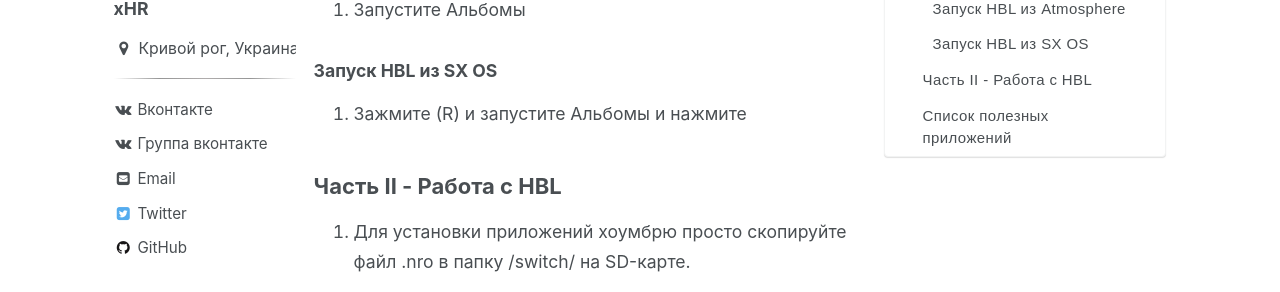
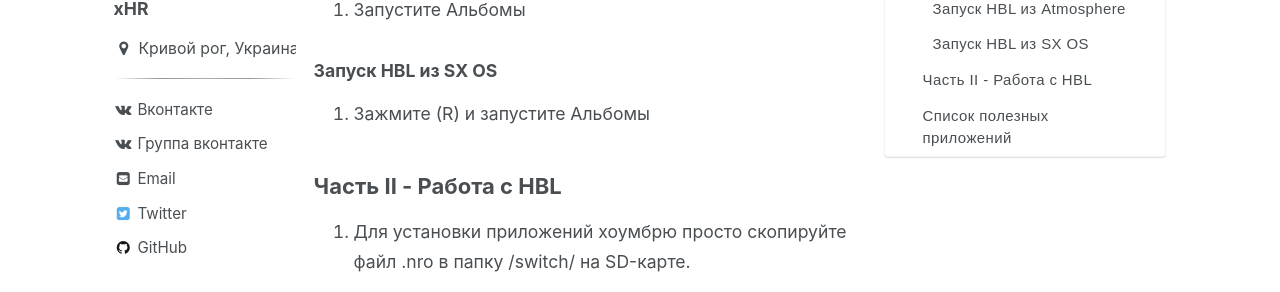
Before and after one commit to rashevskyv/kefir, a Jekyll site: the page built from _pages/launch-hbl.md, in a window 1280 px wide and 900 px high, scrolled down 1297 px. Shown: the part 157-449 px from the top of the window. Built offline with Jekyll 4.4.1, drawn with Linux system fonts in a browser that asks for light colours; nearby versions of some CDN libraries.

Commit message:
update-3

```diff
--- a/_pages/launch-hbl.md
+++ b/_pages/launch-hbl.md
@@ -21,7 +21,9 @@ Homebrew Launcher (HBL) - среда для запуска самописных
 
 ### Запуск HBL из SX OS
 
-1. Зажмите (R) и запустите Альбомы и нажмите
+1. Зажмите (R) и запустите Альбомы
+
+
 
 ## Часть II - Работа с HBL
 
```
Also changed, not shown: _pages/home.md (+1 -1 lines).
